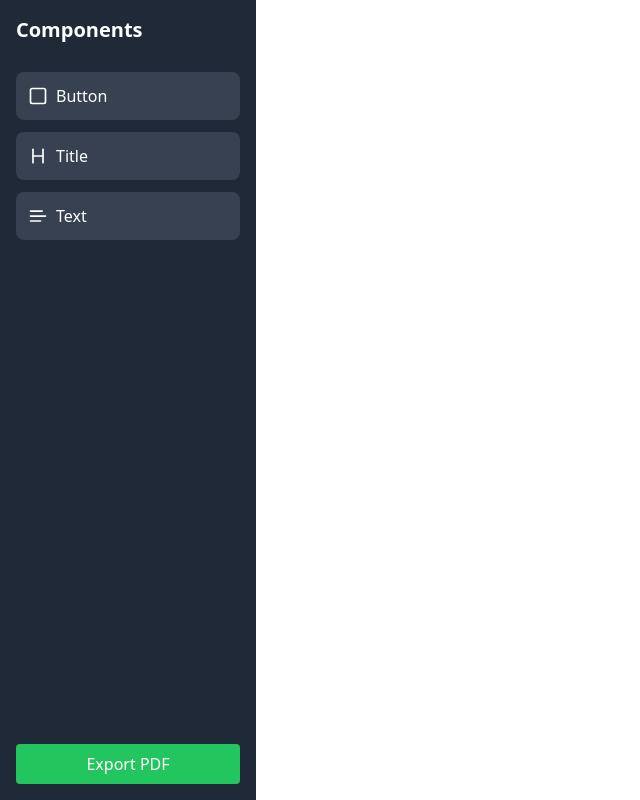
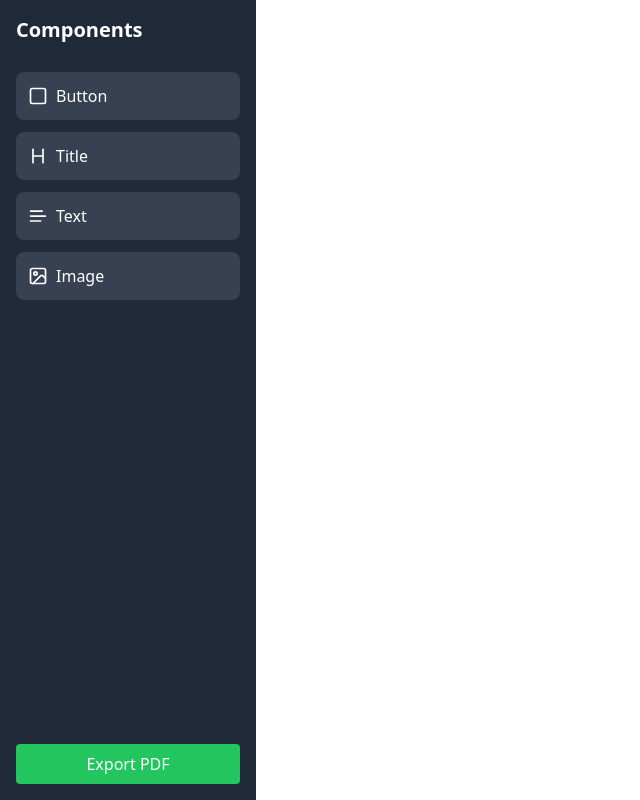
Before and after one commit to ghostland-dev/srcum-figma-like, a React (Vite) app: page / in a window 1280 px wide. Shown: the whole page, without its empty margins (0-640 px from the left). Built offline with nearby package versions, Linux system fonts and the light colour scheme.

Commit message:
Ajout image & correction pdf

```diff
--- a/src/App.tsx
+++ b/src/App.tsx
@@ -8,7 +8,30 @@ function App() {
   const [components, setComponents] = useState<CanvasComponent[]>([]);
   const [selectedComponent, setSelectedComponent] = useState<CanvasComponent | null>(null);
 
-  const handleAddComponent = (type: 'button' | 'title' | 'text') => {
+  const handleAddComponent = (type: 'button' | 'title' | 'text' | 'image') => {
+    if (type === 'image') {
+      const input = document.createElement('input');
+      input.type = 'file';
+      input.accept = 'image/*';
+      input.onchange = (e) => {
+        const file = (e.target as HTMLInputElement).files?.[0];
+        if (file) {
+          const reader = new FileReader();
+          reader.onloadend = () => {
+            const newComponent: CanvasComponent = {
+              id: crypto.randomUUID(),
+              type: 'image',
+              content: file.name,
+              position: { x: 100, y: 100 },
+              imageSrc: reader.result as string,
+            };
+            setComponents([...components, newComponent]);
+          };
+          reader.readAsDataURL(file);
+        }
+      };
+      input.click();
+    } else {
       const newComponent: CanvasComponent = {
         id: crypto.randomUUID(),
         type,
@@ -16,6 +39,7 @@ function App() {
         position: { x: 100, y: 100 },
       };
       setComponents([...components, newComponent]);
+    }
   };
 
   const handleUpdateComponent = (
--- a/src/components/Canvas.tsx
+++ b/src/components/Canvas.tsx
@@ -65,6 +65,14 @@ export function Canvas({
               {component.content || 'Text content'}
             </p>
           )}
+          {component.type === 'image' && (
+            <img
+              src={component.imageSrc || ''}
+              alt="Uploaded"
+              className="w-32 h-32 object-cover"
+              style={{width: '250px', height: 'auto'}}
+            />
+          )}
         </div>
       ))}
     </div>
--- a/src/components/ExportPDF.tsx
+++ b/src/components/ExportPDF.tsx
@@ -10,10 +10,13 @@ export function ExportPDF({ canvasId }: ExportPDFProps) {
     const handleExportPDF = async () => {
       const canvasElement = document.getElementById(canvasId);
       if (canvasElement) {
+        const width = canvasElement.scrollWidth;
+        const height = canvasElement.scrollHeight;
+
         const canvas = await html2canvas(canvasElement);
         const imageData = canvas.toDataURL('image/png');
-        const pdf = new jsPDF('l', 'px', 'a4');
-        pdf.addImage(imageData, 'PNG', 10, 10, 400, 400);
+        const pdf = new jsPDF('l', 'px', [width, height]);
+        pdf.addImage(imageData, 'PNG', 0, 0, width, height);
         pdf.save('canvas-export.pdf');
       }
     };
--- a/src/components/Sidebar.tsx
+++ b/src/components/Sidebar.tsx
@@ -1,8 +1,8 @@
 import React from 'react';
 import { ExportPDF } from './ExportPDF';
-import { Square, Heading, TextIcon } from 'lucide-react';
+import { Square, Heading, TextIcon, FileText, Image } from 'lucide-react';
 
-type ComponentType = 'button' | 'title' | 'text';
+type ComponentType = 'button' | 'title' | 'text' | 'image';
 
 interface SidebarProps {
   onAddComponent: (type: ComponentType) => void;
@@ -27,6 +27,7 @@ export function Sidebar({ onAddComponent }: SidebarProps) {
         <Heading size={20} />
         <span>Title</span>
       </button>
+
       <button
         onClick={() => onAddComponent('text')}
         className="flex items-center gap-2 text-white bg-gray-700 hover:bg-gray-600 p-3 rounded-lg w-full"
@@ -34,6 +35,14 @@ export function Sidebar({ onAddComponent }: SidebarProps) {
         <TextIcon size={20} />
         <span>Text</span>
       </button>
+
+      <button
+          onClick={() => onAddComponent('image')}
+          className="flex items-center gap-2 text-white bg-gray-700 hover:bg-gray-600 p-3 rounded-lg w-full"
+        >
+          <Image size={20} />
+          <span>Image</span>
+        </button>
 
       <div className="mt-auto">
         <button className="bg-green-500 hover:bg-green-600 text-white px-4 py-2 rounded w-full">
--- a/src/types/index.ts
+++ b/src/types/index.ts
@@ -5,7 +5,8 @@ export interface Position {
 
 export interface CanvasComponent {
   id: string;
-  type: 'button' | 'title' | 'text';
+  type: 'button' | 'title' | 'text' | 'image';
   content: string;
   position: Position;
+  imageSrc?: string;
 }
```
Lines whose indentation alone changed are shown as unchanged.
